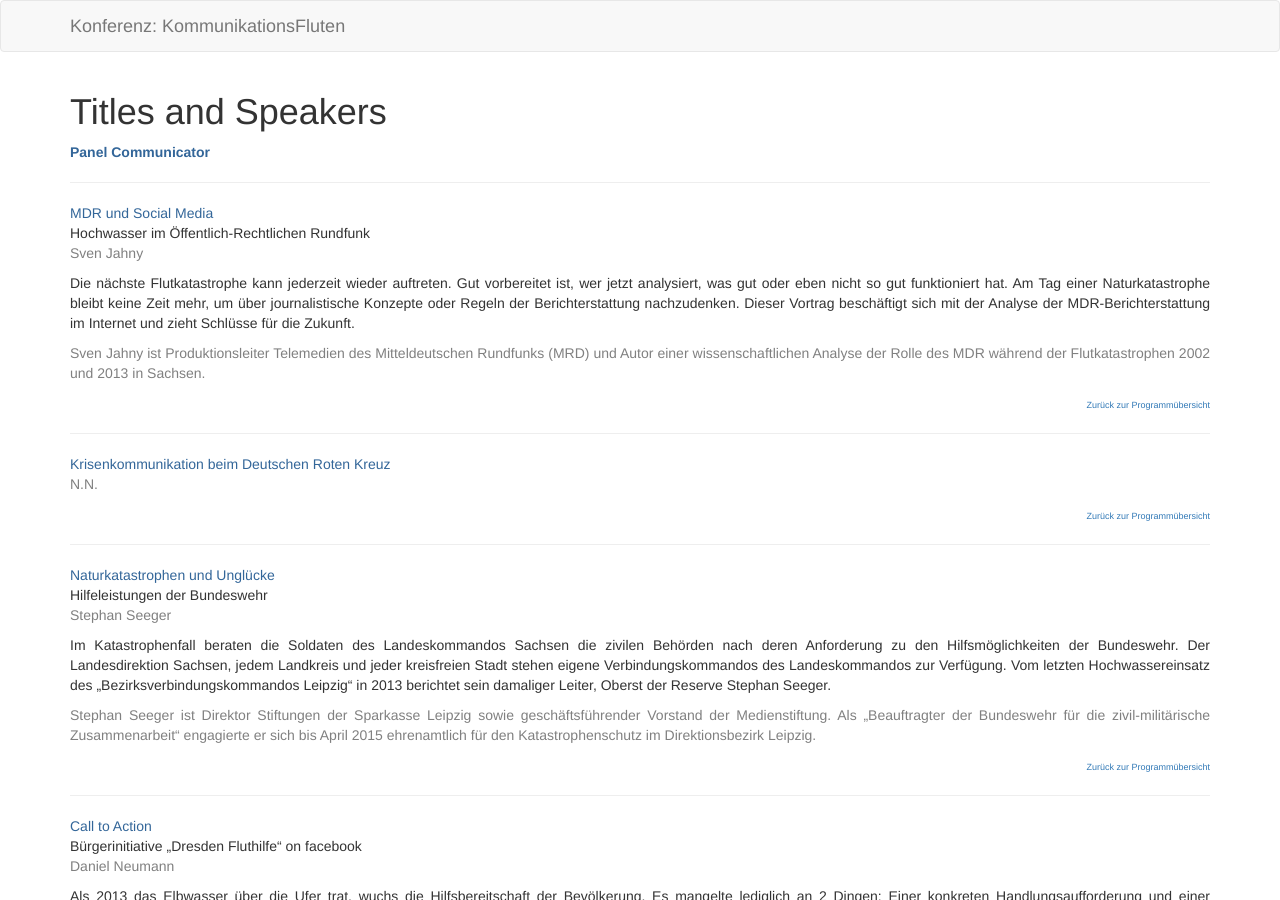
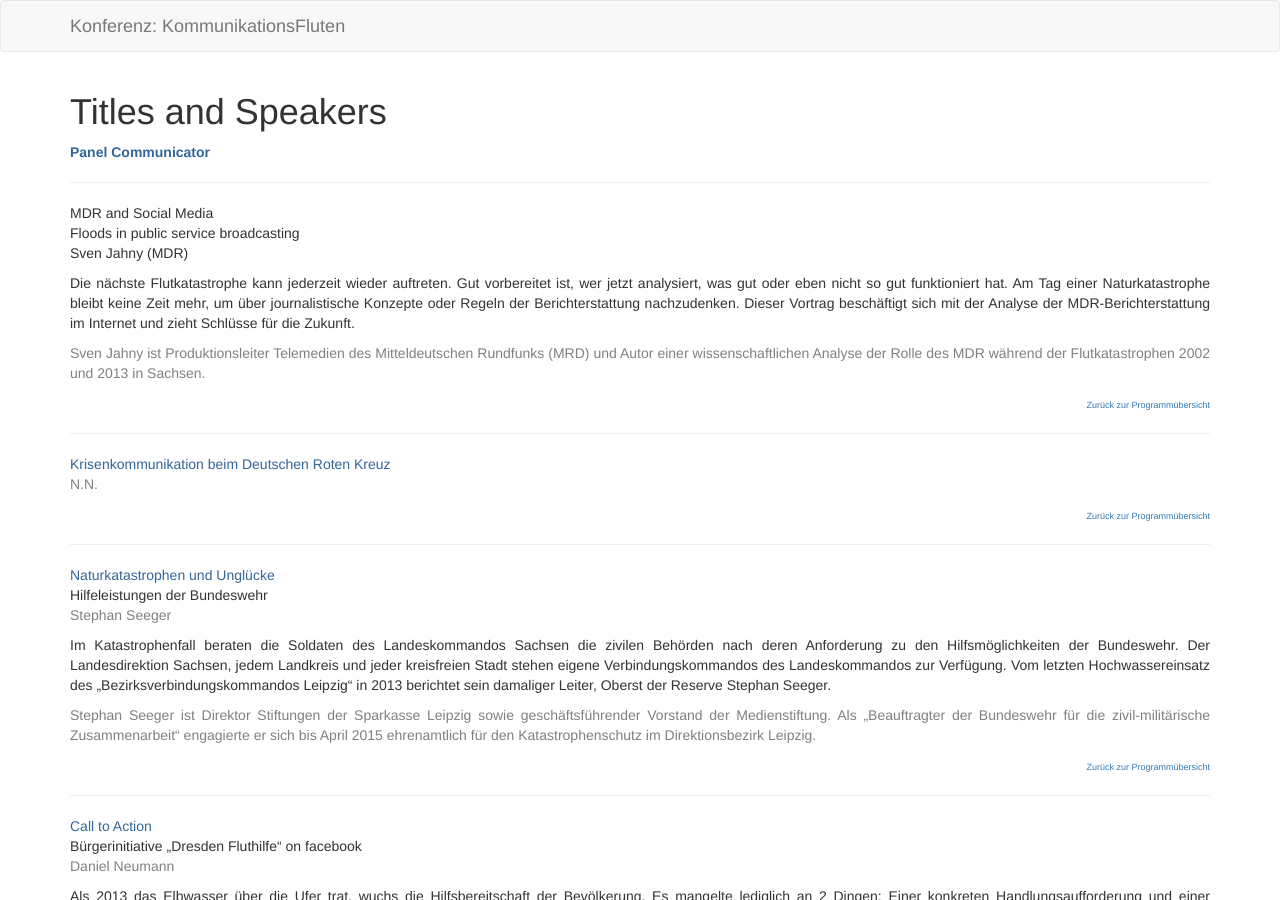
Before and after one commit to susedev/test, a Jekyll site: the page built from titles-and-speakers.html, in a window 1280 px wide and 900 px high. Built offline with Jekyll 4.4.1, drawn with Linux system fonts in a browser that asks for light colours.

Commit message:
Edit from JekyllCMS

```diff
--- a/titles-and-speakers.html
+++ b/titles-and-speakers.html
@@ -4,9 +4,9 @@ title: Titles and Speakers
 <p><span style="color: #336699;"><strong>Panel </strong></span><strong><span style="color: #000080;"><span style="color: #336699;">Communicator</span></span></strong></p>
 
 <hr noshade="noshade" size="1" />
-<p><span style="color: #336699;"><a id="Jahny" name="Jahny"></a>MDR und Social Media</span><br />
-Hochwasser im &Ouml;ffentlich-Rechtlichen Rundfunk<br />
-<span style="color: #808080;">Sven Jahny</span></p>
+<p><span style="color: #336699;"><a id="Jahny" name="Jahny"></a></span>MDR and Social Media<br />
+Floods in public service broadcasting<br />
+Sven Jahny (MDR)</p>
 
 <p style="text-align: justify;">Die n&auml;chste Flutkatastrophe kann jederzeit wieder auftreten. Gut vorbereitet ist, wer jetzt analysiert, was gut oder eben nicht so gut funktioniert hat. Am Tag einer Naturkatastrophe bleibt keine Zeit mehr, um &uuml;ber journalistische Konzepte oder Regeln der Berichterstattung nachzudenken. Dieser Vortrag besch&auml;ftigt sich mit der Analyse der MDR-Berichterstattung im Internet und zieht Schl&uuml;sse f&uuml;r die Zukunft.</p>
 
```
